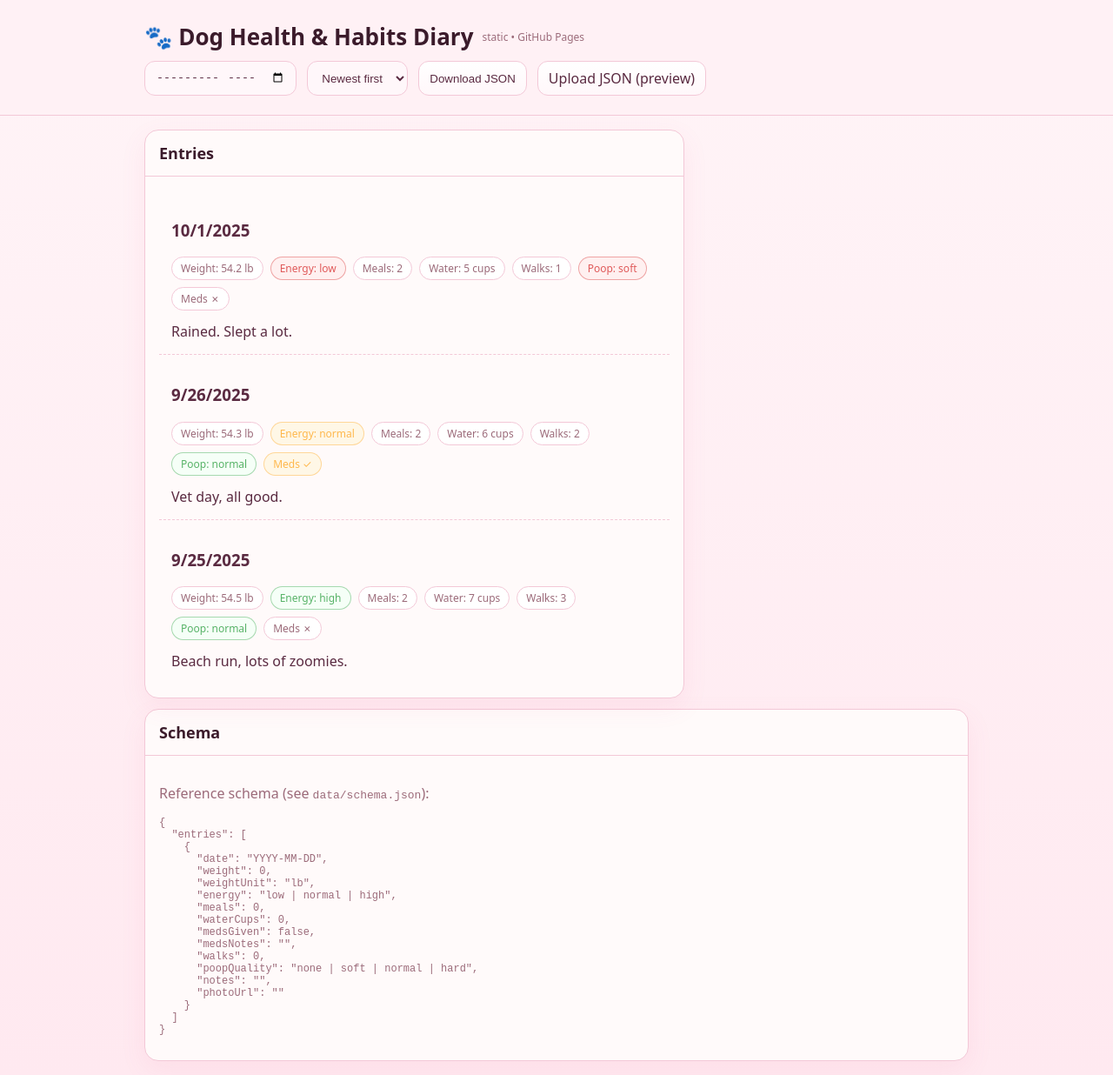
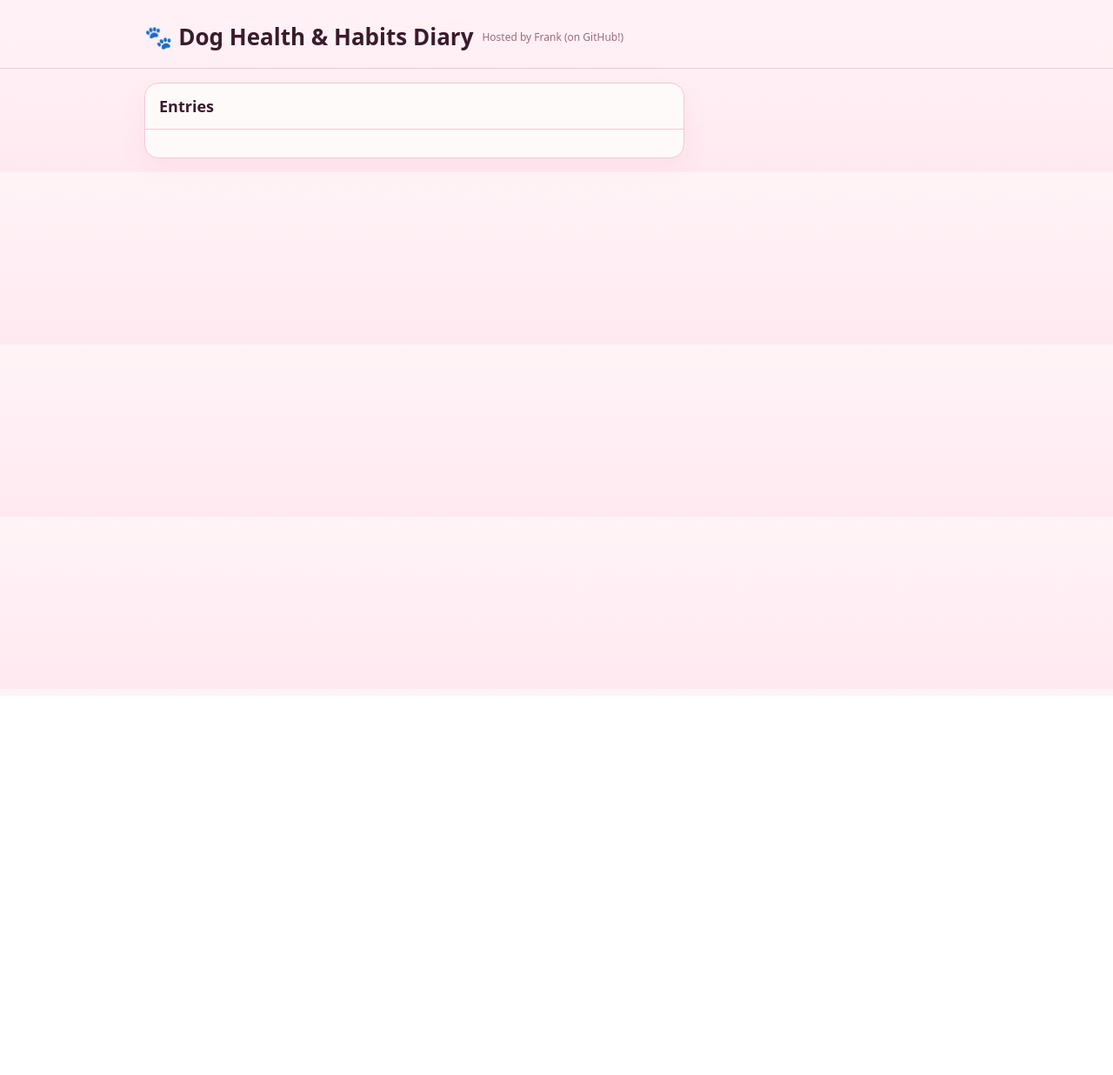
Before and after one commit to asianhusky/yoghurt_dog_diary, a plain HTML site: page index.html in a window 1280 px wide. Shown: the whole page at 87% size. After the commit the page ends 800 px from the top, so only its background shows below. Drawn offline with Linux system fonts and the light colour scheme.

Commit message:
Update index.html to remove schema and other things

```diff
--- a/index.html
+++ b/index.html
@@ -12,19 +12,7 @@
 <body>
   <header class="site-header">
     <div class="wrap">
-      <h1>🐾 Dog Health & Habits Diary <span class="tag">static • GitHub Pages</span></h1>
-      <div class="controls">
-        <input id="filterDate" type="month" aria-label="Filter by month" />
-        <select id="sortSelect" aria-label="Sort order">
-          <option value="desc">Newest first</option>
-          <option value="asc">Oldest first</option>
-        </select>
-        <button id="downloadJson" class="btn" type="button">Download JSON</button>
-        <label class="btn file-btn">
-          <input id="uploadJson" type="file" accept="application/json" hidden />
-          Upload JSON (preview)
-        </label>
-      </div>
+      <h1>🐾 Dog Health & Habits Diary <span class="tag">Hosted by Frank (on GitHub!)</span></h1>
     </div>
   </header>
 
@@ -35,14 +23,6 @@
         <div class="content" id="entries" role="feed" aria-live="polite"></div>
       </section>
     </div>
-
-    <section class="card space-top">
-      <h2>Schema</h2>
-      <div class="content">
-        <p class="muted">Reference schema (see <code>data/schema.json</code>):</p>
-        <pre class="muted small" id="schema"></pre>
-      </div>
-    </section>
   </main>
   <script src="assets/js/app.js" type="module"></script>
 </body>
```
